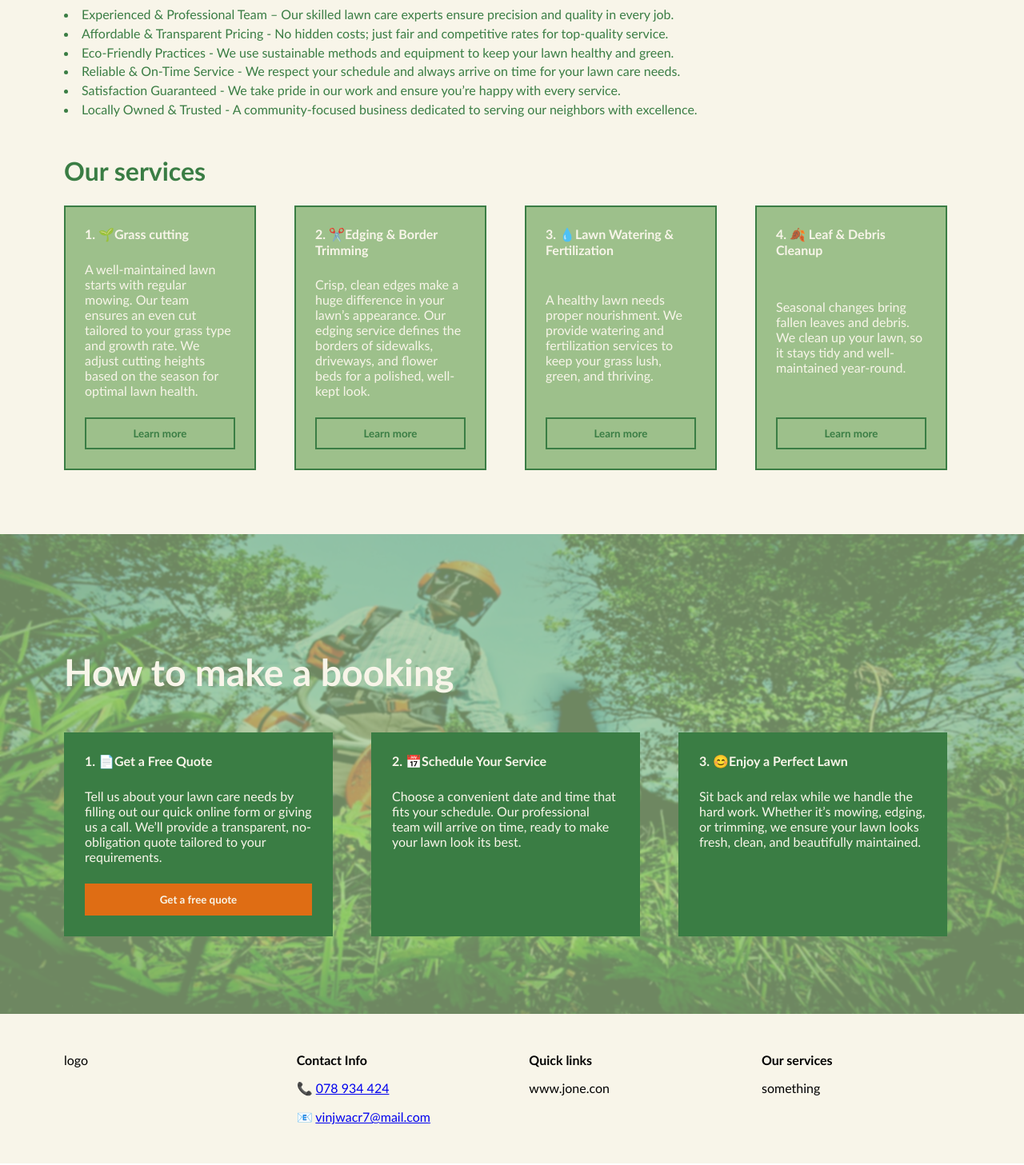
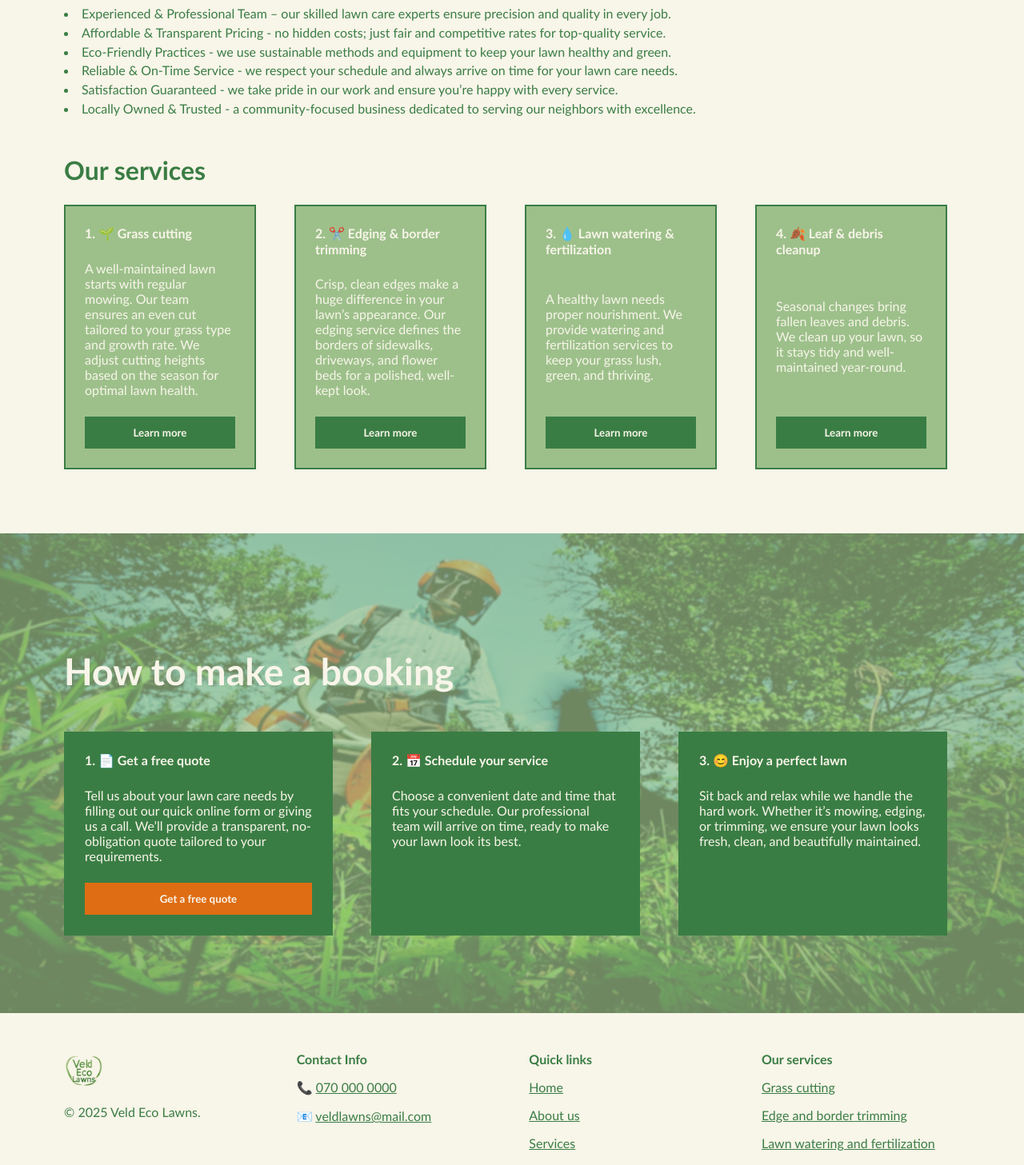
Before and after one commit to SthembisoVinjwa/garden_services, a React (Vite) app in the folder react/: page / in a window 1280 px wide. Shown: the part 940-2397 px from the top of the page at 80% size. Built offline with nearby package versions, Linux system fonts and the light colour scheme.

Commit message:
footer done

```diff
--- a/react/src/components/About.tsx
+++ b/react/src/components/About.tsx
@@ -2,7 +2,7 @@ import "./About.css";
 
 const About = () => {
   return (
-    <div className="aboutWrapper">
+    <div className="aboutWrapper" id="about">
       <div className="aboutSubsection">
         <h1>Quality and eco-friendly service</h1>
         <p>
@@ -19,27 +19,27 @@ const About = () => {
         <h1>Why choose us</h1>
         <div className="aboutList">
           <li>
-            Experienced & Professional Team – Our skilled lawn care experts
+            Experienced & Professional Team – our skilled lawn care experts
             ensure precision and quality in every job.
           </li>
           <li>
-            Affordable & Transparent Pricing - No hidden costs; just fair and
+            Affordable & Transparent Pricing - no hidden costs; just fair and
             competitive rates for top-quality service.
           </li>
           <li>
-            Eco-Friendly Practices - We use sustainable methods and equipment to
+            Eco-Friendly Practices - we use sustainable methods and equipment to
             keep your lawn healthy and green.
           </li>
           <li>
-            Reliable & On-Time Service - We respect your schedule and always
+            Reliable & On-Time Service - we respect your schedule and always
             arrive on time for your lawn care needs.
           </li>
           <li>
-            Satisfaction Guaranteed - We take pride in our work and ensure
+            Satisfaction Guaranteed - we take pride in our work and ensure
             you’re happy with every service.
           </li>
           <li>
-            Locally Owned & Trusted - A community-focused business dedicated to
+            Locally Owned & Trusted - a community-focused business dedicated to
             serving our neighbors with excellence.
           </li>
         </div>
--- a/react/src/components/Footer.css
+++ b/react/src/components/Footer.css
@@ -2,6 +2,7 @@
     display: flex;
     flex-direction: column;
     padding: 3em 5em;
+    color: var(--main);
 }
 
 .linksRow {
@@ -11,6 +12,10 @@
     justify-content: space-between;
 }
 
+.linksRow a {
+    color: var(--main);
+}
+
 .infoCard {
     width: 15.5em;
     display: flex;
--- a/react/src/components/Footer.tsx
+++ b/react/src/components/Footer.tsx
@@ -1,36 +1,42 @@
-import { NavLink } from "react-router-dom";
 import "./Footer.css";
 
 const Footer = () => {
   return (
-    <div className="footerWrapper">
+    <div className="footerWrapper" id="footer">
       <div className="linksRow">
         <div className="infoCard">
-          <p>logo</p>
+          <div className="logo">
+            <img src="src/images/low_res.png" alt="Veld Eco Lawns logo" />
+          </div>
+          <p>&copy; 2025 Veld Eco Lawns.</p>
         </div>
         <div className="infoCard">
           <p>
             <strong>Contact Info</strong>
           </p>
           <p>
-            📞 <NavLink to="tel:078934424">078 934 424</NavLink>
+            📞 <a href="tel:078934424">070 000 0000</a>
           </p>
           <p>
-            📧{" "}
-            <NavLink to="mailto:vinjwacr7@mail.com">vinjwacr7@mail.com</NavLink>
+            📧 <a href="mailto:vinjwacr7@mail.com">veldlawns@mail.com</a>
           </p>
         </div>
         <div className="infoCard">
           <p>
             <strong>Quick links</strong>
           </p>
-          <p>www.jone.con</p>
+          <a href="#home">Home</a>
+          <a href="#about">About us</a>
+          <a href="#services">Services</a>
         </div>
         <div className="infoCard">
           <p>
             <strong>Our services</strong>
           </p>
-          <p>something</p>
+          <a href="#">Grass cutting</a>
+          <a href="#">Edge and border trimming</a>
+          <a href="#">Lawn watering and fertilization</a>
+          <a href="#">Leaf and debris cleanup</a>
         </div>
       </div>
       <div className="copyrightRow"></div>
--- a/react/src/components/Header.css
+++ b/react/src/components/Header.css
@@ -2,13 +2,14 @@
     position: sticky;
     top: 0;
     z-index: 1;
-    background-color: var(--background);
+    background: linear-gradient(to left, var(--background), var(--secondary));
     color: var(--main);
     font-weight: bold;
     display: flex;
     flex-direction: row;
     justify-content: space-between;
-    padding: 1.5em 5em;
+    align-items: center;
+    padding: 0.5em 5em;
     border-bottom: 0.15em solid var(--main);
 }
 
@@ -29,3 +30,14 @@
 .navbar .active:hover {
     color: var(--secondary);
 }
+
+.logo {
+    margin-left: -30px;
+    width: 110px;
+    height: 50px;
+}
+
+.logo img {
+    width: 110px;
+    height: 50px;
+}
--- a/react/src/components/Header.tsx
+++ b/react/src/components/Header.tsx
@@ -1,19 +1,23 @@
-import { NavLink } from "react-router-dom";
 import "./Header.css";
 
 const Header = () => {
   return (
     <div className="headerWrapper">
-      <div className="logo">logo</div>
+      <div className="logo">
+        <img src="src/images/low_res.png" alt="Veld Eco Lawns logo" />
+      </div>
       <ul className="navbar">
         <li>
-          <NavLink to="/">Home</NavLink>
+          <a href="#home">Home</a>
         </li>
         <li>
-          <NavLink to="/">About us</NavLink>
+          <a href="#about">About us</a>
         </li>
         <li>
-          <NavLink to="/">Services</NavLink>
+          <a href="#services">Services</a>
+        </li>
+        <li>
+          <a href="#footer">Contact us</a>
         </li>
       </ul>
     </div>
--- a/react/src/components/Hero.tsx
+++ b/react/src/components/Hero.tsx
@@ -2,7 +2,7 @@ import "./Hero.css";
 
 const Hero = () => {
   return (
-    <section className="heroWrapper">
+    <section className="heroWrapper" id="home">
       <img src="src/images/lawn-mower-hero.jpg" alt="picture of mowing lawn" />
       <div className="heroContent">
         <div className="heroCard">
--- a/react/src/components/How.tsx
+++ b/react/src/components/How.tsx
@@ -10,7 +10,7 @@ const How = () => {
         </div>
         <div className="steps">
           <div className="stepCard">
-            <div className="stepTitle">1. 📄Get a Free Quote</div>
+            <div className="stepTitle">1. 📄 Get a free quote</div>
             <p>
               Tell us about your lawn care needs by filling out our quick online
               form or giving us a call. We’ll provide a transparent,
@@ -19,7 +19,7 @@ const How = () => {
             <button className="mainButton"> Get a free quote</button>
           </div>
           <div className="stepCard">
-            <div className="stepTitle">2. 📅Schedule Your Service</div>
+            <div className="stepTitle">2. 📅 Schedule your service</div>
             <p>
               Choose a convenient date and time that fits your schedule. Our
               professional team will arrive on time, ready to make your lawn
@@ -27,7 +27,7 @@ const How = () => {
             </p>
           </div>
           <div className="stepCard">
-            <div className="stepTitle">3. 😊Enjoy a Perfect Lawn</div>
+            <div className="stepTitle">3. 😊 Enjoy a perfect lawn</div>
             <p>
               Sit back and relax while we handle the hard work. Whether it’s
               mowing, edging, or trimming, we ensure your lawn looks fresh,
--- a/react/src/components/Services.css
+++ b/react/src/components/Services.css
@@ -29,3 +29,8 @@
 .serviceTitle {
     font-weight: bold;
 }
+
+.secondaryButton {
+    background-color: var(--main);
+    color: var(--background);
+}
--- a/react/src/components/Services.tsx
+++ b/react/src/components/Services.tsx
@@ -2,11 +2,11 @@ import "./Services.css";
 
 const Services = () => {
   return (
-    <div className="servicesWrapper">
+    <div className="servicesWrapper" id="services">
       <h1>Our services</h1>
       <div className="services">
         <div className="serviceCard">
-          <div className="serviceTitle">1. 🌱Grass cutting</div>
+          <div className="serviceTitle">1. 🌱 Grass cutting</div>
           <p>
             A well-maintained lawn starts with regular mowing. Our team ensures
             an even cut tailored to your grass type and growth rate. We adjust
@@ -15,7 +15,7 @@ const Services = () => {
           <button className="mainButton secondaryButton">Learn more</button>
         </div>
         <div className="serviceCard">
-          <div className="serviceTitle">2. ✂️Edging & Border Trimming</div>
+          <div className="serviceTitle">2. ✂️ Edging & border trimming</div>
           <p>
             Crisp, clean edges make a huge difference in your lawn’s appearance.
             Our edging service defines the borders of sidewalks, driveways, and
@@ -24,7 +24,9 @@ const Services = () => {
           <button className="mainButton secondaryButton">Learn more</button>
         </div>
         <div className="serviceCard">
-          <div className="serviceTitle">3. 💧Lawn Watering & Fertilization</div>
+          <div className="serviceTitle">
+            3. 💧 Lawn watering & fertilization
+          </div>
           <p>
             A healthy lawn needs proper nourishment. We provide watering and
             fertilization services to keep your grass lush, green, and thriving.
@@ -32,7 +34,7 @@ const Services = () => {
           <button className="mainButton secondaryButton">Learn more</button>
         </div>
         <div className="serviceCard">
-          <div className="serviceTitle">4. 🍂 Leaf & Debris Cleanup</div>
+          <div className="serviceTitle">4. 🍂 Leaf & debris cleanup</div>
           <p>
             Seasonal changes bring fallen leaves and debris. We clean up your
             lawn, so it stays tidy and well-maintained year-round.
--- a/react/src/index.css
+++ b/react/src/index.css
@@ -6,6 +6,10 @@
   --borderSize: 0.22em;
 }
 
+html {
+  scroll-behavior: smooth;
+}
+
 * {
   margin: 0;
   padding: 0;
```
Also changed, not shown: react/src/images/logo.png (added), react/src/images/low_res.png (added).
